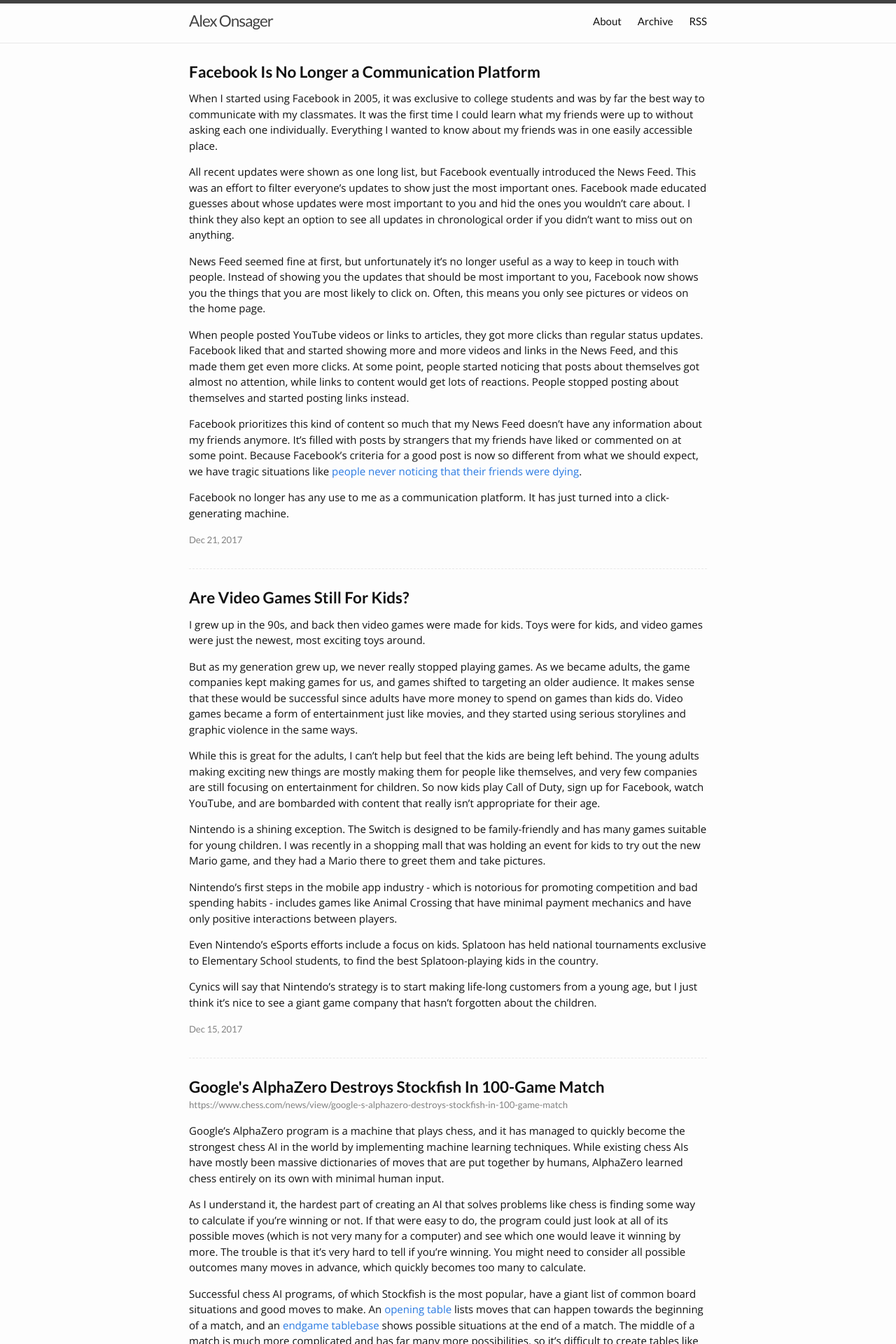
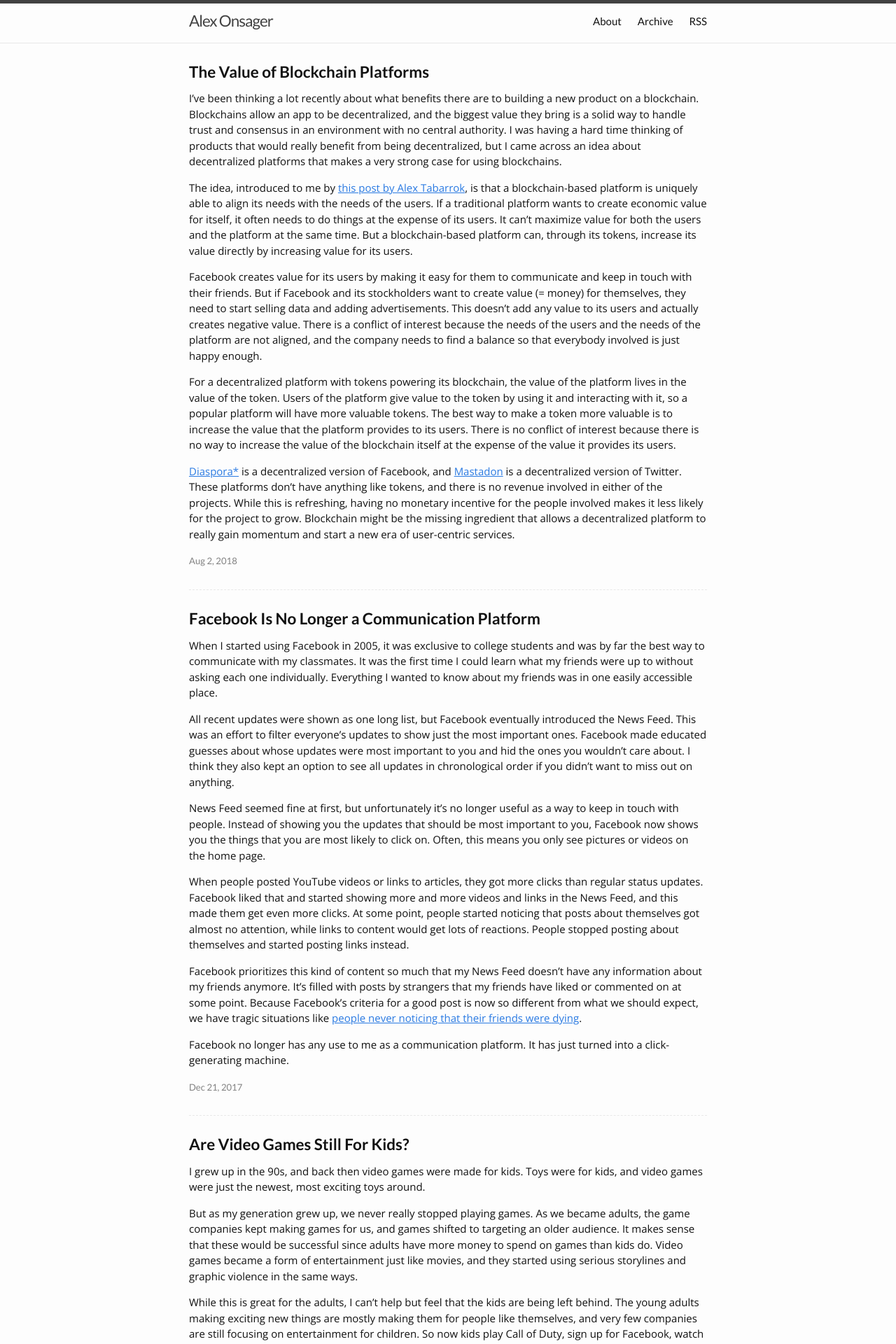
Before and after one commit to aonsager/aonsager.github.io, a Jekyll site: the page built from index.html, in a window 1280 px wide. Shown: the top 1920 px of the page at 70% size. Built offline with Jekyll 4.4.1, drawn with Linux system fonts in a browser that asks for light colours; the list of posts is cut into pages by our own code; comment, search, counter and statistics services are not loaded; some of the changed text lies outside the part shown.

Commit message:
blockchain platforms

```diff
--- /dev/null
+++ b/_posts/2018-08-02-blockchain-platforms.md
@@ -0,0 +1,17 @@
+---
+layout: post
+title: The Value of Blockchain Platforms
+date: 2018-08-02 21:00 +0900
+tags:
+- tech
+---
+
+I've been thinking a lot recently about what benefits there are to building a new product on a blockchain. Blockchains allow an app to be decentralized, and the biggest value they bring is a solid way to handle trust and consensus in an environment with no central authority. I was having a hard time thinking of products that would really benefit from being decentralized, but I came across an idea about decentralized platforms that makes a very strong case for using blockchains.
+
+The idea, introduced to me by [this post by Alex Tabarrok](https://marginalrevolution.com/marginalrevolution/2018/06/blockchains-opportunity-commons.html), is that a blockchain-based platform is uniquely able to align its needs with the needs of the users. If a traditional platform wants to create economic value for itself, it often needs to do things at the expense of its users. It can't maximize value for both the users and the platform at the same time. But a blockchain-based platform can, through its tokens, increase its value directly by increasing value for its users.
+
+Facebook creates value for its users by making it easy for them to communicate and keep in touch with their friends. But if Facebook and its stockholders want to create value (= money) for themselves, they need to start selling data and adding advertisements. This doesn't add any value to its users and actually creates negative value. There is a conflict of interest because the needs of the users and the needs of the platform are not aligned, and the company needs to find a balance so that everybody involved is just happy enough.
+
+For a decentralized platform with tokens powering its blockchain, the value of the platform lives in the value of the token. Users of the platform give value to the token by using it and interacting with it, so a popular platform will have more valuable tokens. The best way to make a token more valuable is to increase the value that the platform provides to its users. There is no conflict of interest because there is no way to increase the value of the blockchain itself at the expense of the value it provides its users.
+
+[Diaspora\*](https://diasporafoundation.org/) is a decentralized version of Facebook, and [Mastadon](https://joinmastodon.org/) is a decentralized version of Twitter. These platforms don't have anything like tokens, and there is no revenue involved in either of the projects. While this is refreshing, having no monetary incentive for the people involved makes it less likely for the project to grow. Blockchain might be the missing ingredient that allows a decentralized platform to really gain momentum and start a new era of user-centric services.
--- a/_sass/minima/_base.scss
+++ b/_sass/minima/_base.scss
@@ -107,6 +107,10 @@
   }
 }
 
+p a {
+  text-decoration: underline;
+}
+
 
 /**
  * Blockquotes
```
